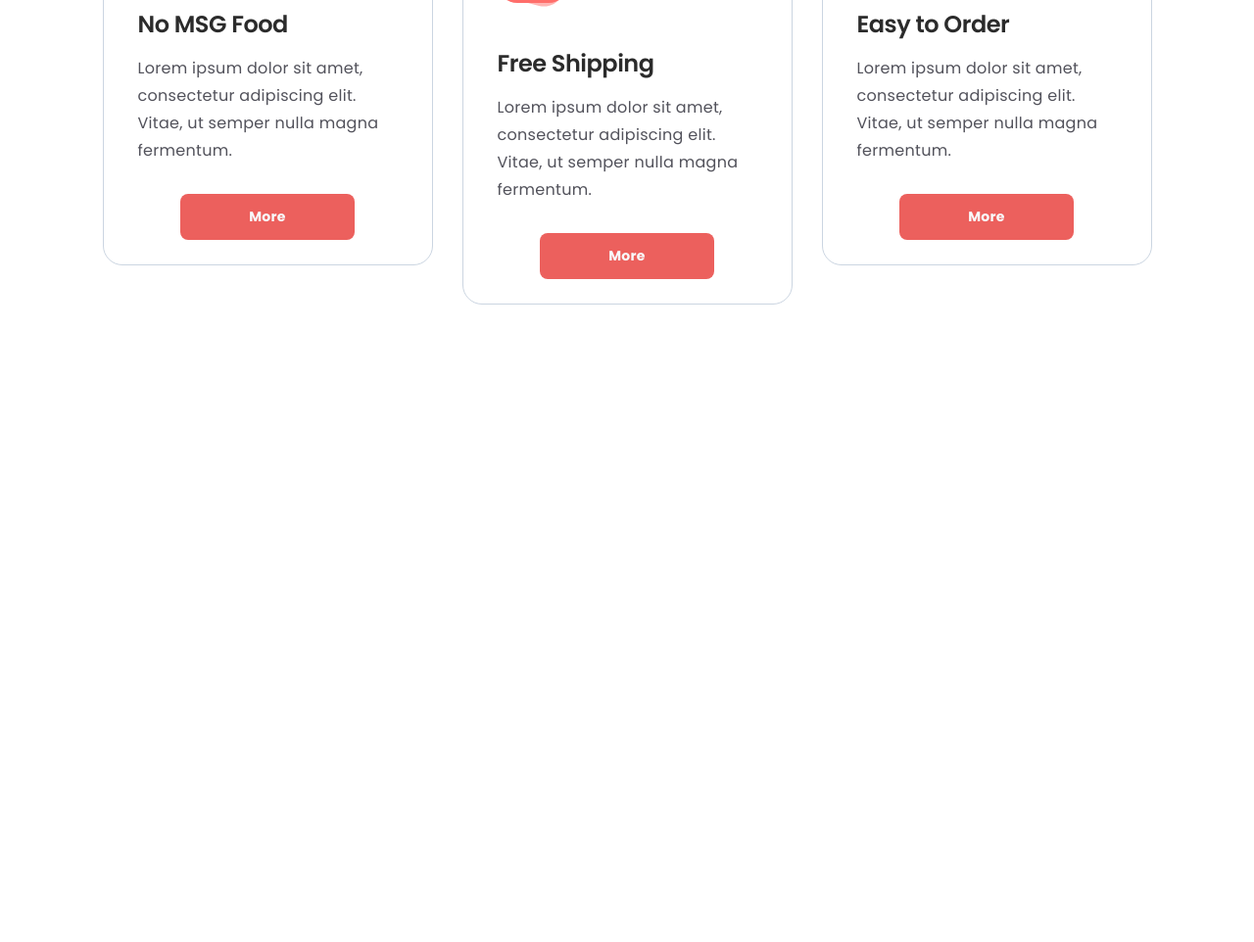
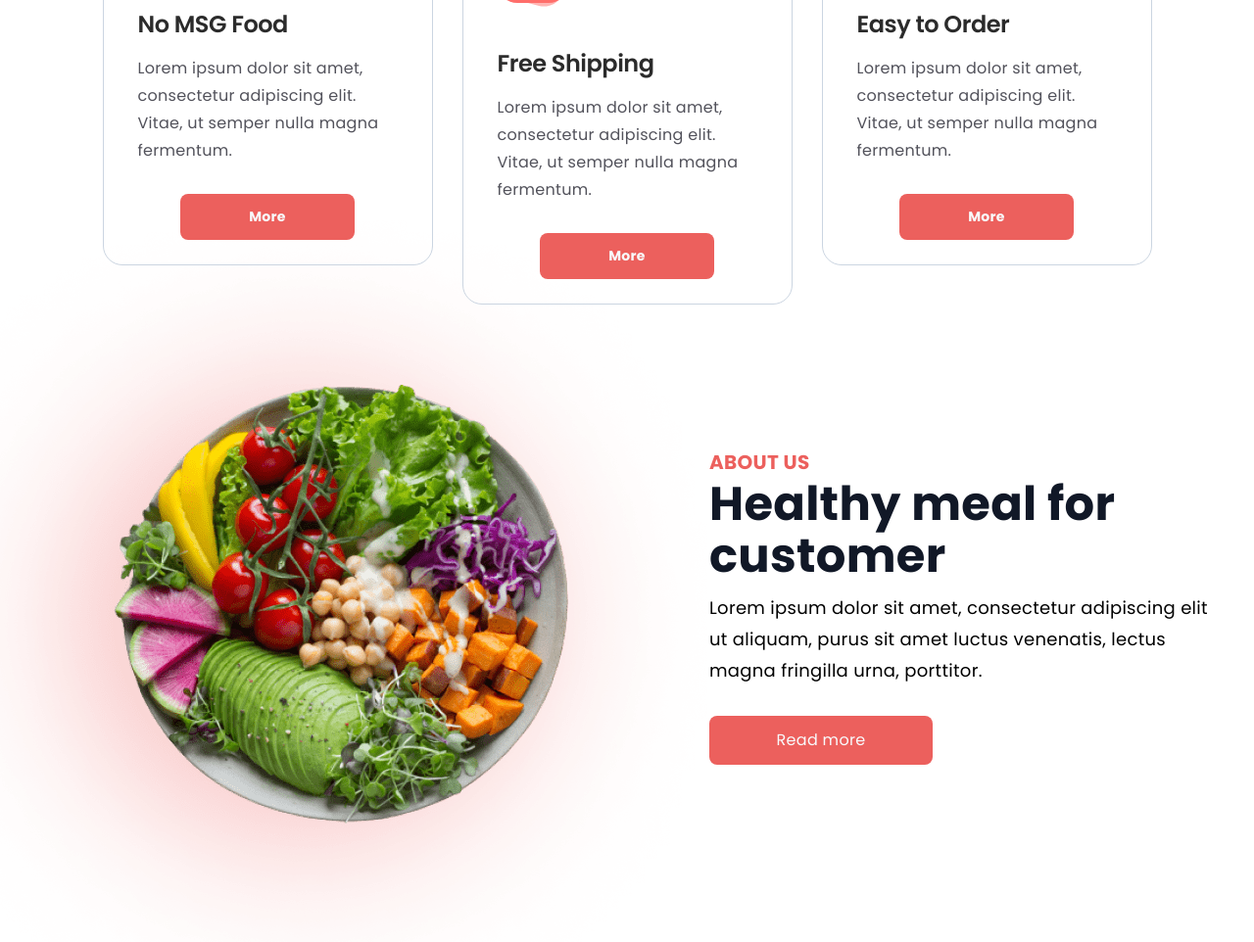
Before and after one commit to mrwebinstitute/nakamo, a plain HTML site: page index.html in a window 1280 px wide. Shown: the part 2215-3177 px from the top of the page at 98% size. Before the commit the page ends 2684 px from the top, so only its background shows below. Drawn offline with Linux system fonts and the light colour scheme.

Commit message:
about section added

```diff
--- a/index.html
+++ b/index.html
@@ -154,6 +154,21 @@
             </section>
 
 
+            <!-- about section  -->
+
+        <section class="about-us">
+            <div class="container about-us-wrap">
+                <div class="about-us-img">
+                    <img src="img/background.png" alt="Food" width="709" height="473">
+                </div>
+                <div class="about-us-box">
+                    <p class="about-us-subtitle">ABOUT US</p>
+                    <h2 class="about-us-title">Healthy meal for customer </h2>
+                    <p class="about-us-desc">Lorem ipsum dolor sit amet, consectetur adipiscing elit ut aliquam, purus sit amet luctus venenatis, lectus magna fringilla urna, porttitor.</p>
+                    <a href="#" class="about-us-link">Read more</a>
+                </div>
+            </div>
+        </section>
 
 
     </main>
--- a/style.css
+++ b/style.css
@@ -540,3 +540,61 @@
   border-radius: 8px;
   transition: background-color 250ms linear;
 }
+
+/* about us  */
+
+.about-us{
+  padding-bottom: 150px;
+}
+
+.about-us-wrap{
+  position: relative;
+}
+
+.about-us-img{
+  position: absolute;
+  top: -80%;
+  left: -10%;
+  z-index: -1;
+}
+
+.about-us-box{
+  padding-left: 57%;
+}
+
+.about-us-subtitle{
+    margin-bottom: 6px;
+    font-weight: 700;
+    font-size: 20px;
+    text-transform: uppercase;
+    line-height: 1.1;
+    color: var(--accent-color);
+}
+
+.about-us-title{
+  margin-bottom: 10px;
+  font-size: 48px;
+  line-height: 1.1;
+  color: var(--color-alpha);
+}
+
+.about-us-desc{
+  margin-bottom: 30px;
+  font-size: 18px;
+  line-height: 1.78;
+  color: var(--color-beta);
+
+}
+
+.about-us-link{
+  display: inline-block;
+  padding: 14px;
+  min-width: 200px;
+  line-height: 1.4;
+  text-align: center;
+  text-decoration: none;
+  color: var(--color-omega);
+  background-color: var(--accent-color);
+  border-radius: 8px;
+  transition: background-color 250ms linear;
+}
```
